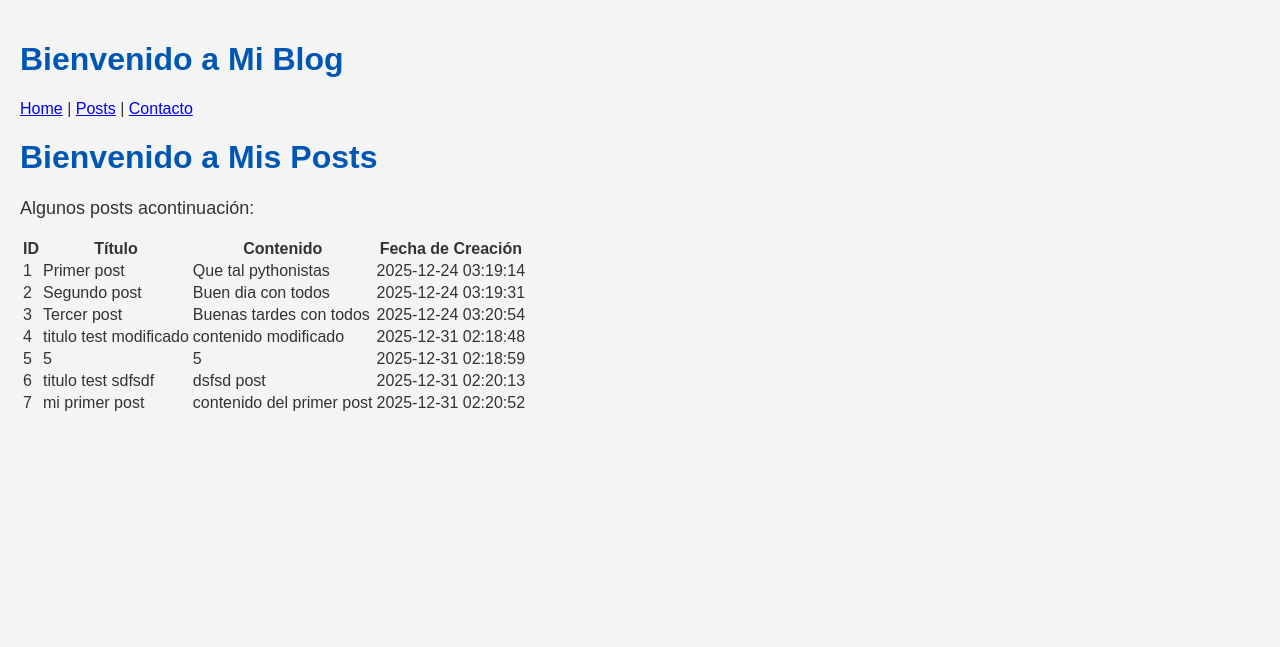
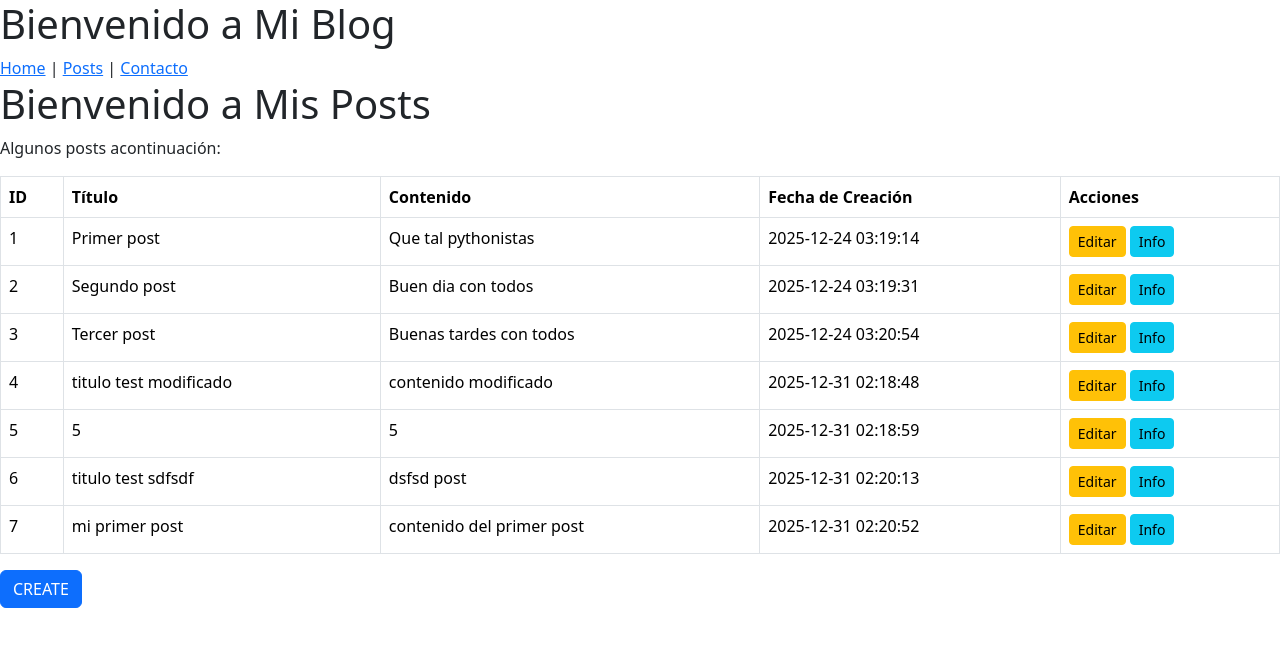
Before and after one commit to jorgeav527/api-27v-test, a Flask app: page /posts in a window 1280 px wide. Shown: the top 647 px of the page. Run offline with Flask 3, Linux system fonts and the light colour scheme; data comes from the database, SQL or seed files in the repository; both versions use the stored data as it was after the commit.

Commit message:
fix: styles

```diff
--- a/app.py
+++ b/app.py
@@ -40,7 +40,7 @@
     return render_template("post/list_post.html", posts=posts_data)
 
 @app.route('/post/<int:post_id>', methods=['GET'])
-def get_post_route(post_id):
+def get_one_post(post_id):
     conn = get_db_connection()
     post_data = conn.execute('SELECT * FROM posts WHERE id = ?', (post_id,)).fetchone()
     conn.close()
@@ -62,7 +62,6 @@
         conn.close()
         return redirect(url_for('get_all_post'))
 
-
 @app.route ('/post/edit/<int:post_id>', methods= ['GET', 'POST'])
 def edit_one_post(post_id):
     if request.method == "GET":
--- a/templates/base.html
+++ b/templates/base.html
@@ -6,16 +6,17 @@
     {% block title %}
     <title>Index</title>
     {% endblock title %}
-    <link rel="stylesheet" href="{{ url_for('static', filename='main.css') }}">
+    <!-- <link rel="stylesheet" href="{{ url_for('static', filename='main.css') }}"> -->
+    <link href="https://cdn.jsdelivr.net/npm/bootstrap@5.3.8/dist/css/bootstrap.min.css" rel="stylesheet" integrity="sha384-sRIl4kxILFvY47J16cr9ZwB07vP4J8+LH7qKQnuqkuIAvNWLzeN8tE5YBujZqJLB" crossorigin="anonymous">
 </head>
 <body>
-
     <h1>Bienvenido a Mi Blog</h1>
     {% include "navbar.html" %}
     <div>
         {% block content %}
-        <p>Este es el index</p>
+        <p>Este es el Base</p>
         {% endblock content %}
     </div>
+    <script src="https://cdn.jsdelivr.net/npm/bootstrap@5.3.8/dist/js/bootstrap.bundle.min.js" integrity="sha384-FKyoEForCGlyvwx9Hj09JcYn3nv7wiPVlz7YYwJrWVcXK/BmnVDxM+D2scQbITxI" crossorigin="anonymous"></script>
 </body>
 </html>
--- a/templates/post/list_post.html
+++ b/templates/post/list_post.html
@@ -12,6 +12,7 @@
                 <th>Título</th>
                 <th>Contenido</th>
                 <th>Fecha de Creación</th>
+                <th>Acciones</th>
             </tr>
         </thead>
         <tbody>
@@ -21,8 +22,15 @@
                     <td>{{ post['title'] }}</td>
                     <td>{{ post['content'] }}</td>
                     <td>{{ post['created'] }}</td>
+                    <td>
+                        <a href="{{ url_for('edit_one_post', post_id=post['id']) }}" class="btn btn-warning btn-sm">Editar</a>
+                        <a href="{{ url_for('get_one_post', post_id=post['id']) }}" class="btn btn-info btn-sm">Info</a>
+                    </td>
                 </tr>
             {% endfor %}
         </tbody>
     </table>
+<a href="{{ url_for('create_one_post') }}" class="btn btn-primary">
+CREATE
+</a>
 {% endblock %}
```
Also changed, not shown: database.db.
